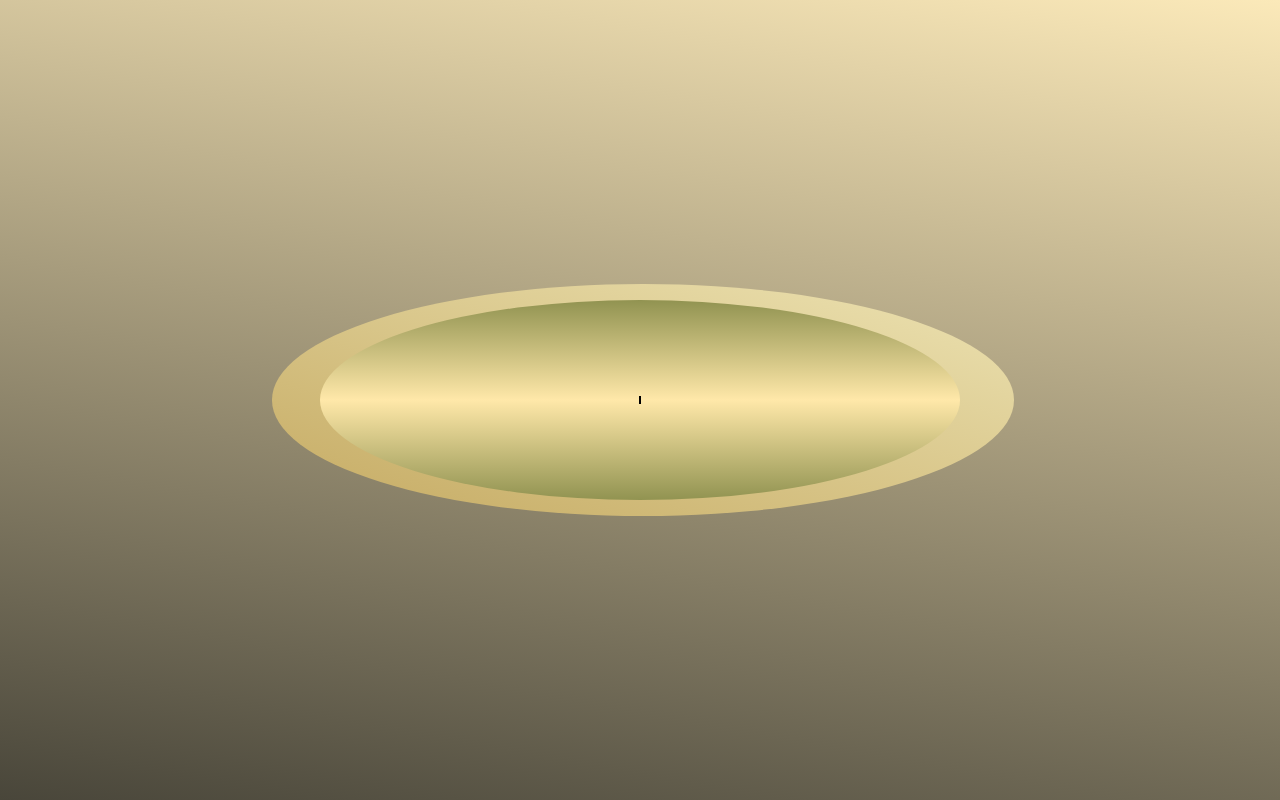
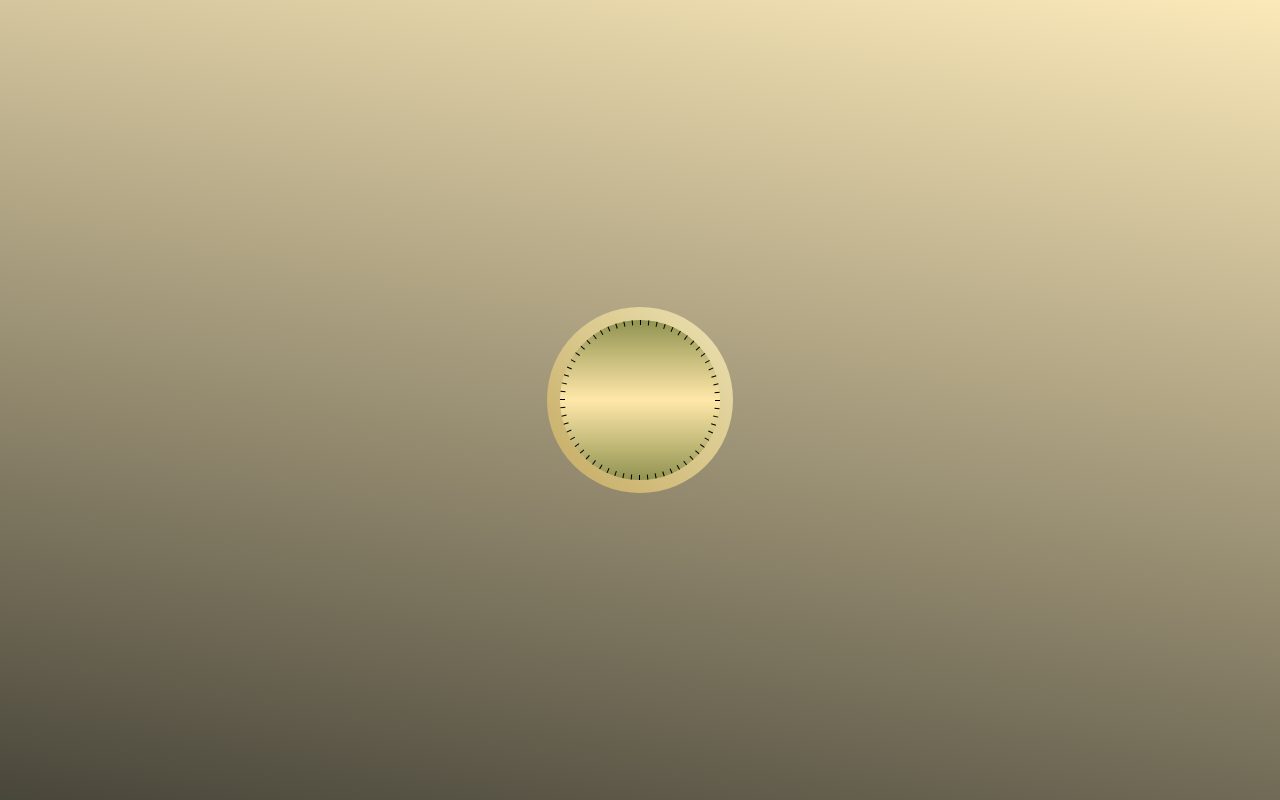
Before and after one commit to GabrielGladykowski/Watch, a React (Create React App) app in the folder my-app/: page / in a window 1280 px wide. Built offline with nearby package versions, Linux system fonts and the light colour scheme.

Commit message:
Create 60 points in Dial

```diff
--- a/my-app/src/components/Watch.styled.tsx
+++ b/my-app/src/components/Watch.styled.tsx
@@ -10,5 +10,4 @@ export const WatchStyled = styled.section`
     position: relative;
     background: ${COLORS.BACKGROUND_LIGHT_COLOR};
     background: linear-gradient(190deg, ${COLORS.BACKGROUND_LIGHT_COLOR} 0%, ${COLORS.BACKGROUND_DARK_COLOR} 100%);
-    z-index: -200;
 `
--- a/my-app/src/components/bezel/Bezel.styled.tsx
+++ b/my-app/src/components/bezel/Bezel.styled.tsx
@@ -2,20 +2,11 @@ import styled from "styled-components";
 import { COLORS } from "../../const/COLORS";
 
 export const BezelStyled = styled.div`
-    display: flex;
-    position: absolute;
-    justify-content: center;
-    align-items: center;
-    width: 50vw;
-    height: 25vh;
-    background: ${COLORS.DIAL_LIGHT_COLOR};
-background: linear-gradient(180deg, ${COLORS.DIAL_DARK_COLOR} 0%, ${COLORS.DIAL_LIGHT_COLOR} 50%, ${COLORS.DIAL_DARK_COLOR} 100%);
-    border-radius: 50%;
-    &::before {
-        position: absolute;
-        content: "";
-        width: 58vw;
-        height: 29vh;
+        display: flex;
+        justify-content: center;
+        align-items: center;
+        width: 185.6px;
+        height: 185.6px;
         background-image: -webkit-linear-gradient(
             to top right,
             ${COLORS.BEZEL_LIGHT_BACKGROUND_COLOR},
@@ -28,7 +19,5 @@ background: linear-gradient(180deg, ${COLORS.DIAL_DARK_COLOR} 0%, ${COLORS.DIAL_
         );
         top: -8%;
         left: -7.5%;
-        z-index: -100;
         border-radius: 50%;
-    }
 `
--- a/my-app/src/components/dial/Dial.styled.tsx
+++ b/my-app/src/components/dial/Dial.styled.tsx
@@ -1,12 +1,15 @@
 import styled from "styled-components";
 import { COLORS } from "../../const/COLORS";
 
+
 export const DialStyled = styled.div`
-
+    display: flex;
+    position: relative;
+    justify-content: center;
+    align-items: center;
+    width: 160px;
+    height: 160px;
+    background: ${COLORS.DIAL_LIGHT_COLOR};
+    background: linear-gradient(180deg, ${COLORS.DIAL_DARK_COLOR} 0%, ${COLORS.DIAL_LIGHT_COLOR} 50%, ${COLORS.DIAL_DARK_COLOR} 100%);
+    border-radius: 50%;
 `
-
-export const DialPoint = styled.div`
-    width: .2vw;
-    height: 1vh;
-    background-color: ${COLORS.BLACK_COLOR};
-`
--- a/my-app/src/components/dial/Dial.tsx
+++ b/my-app/src/components/dial/Dial.tsx
@@ -1,8 +1,13 @@
 import React from "react";
-import { DialPoint, DialStyled } from "./Dial.styled";
+import { DialStyled } from "./Dial.styled";
+import { ARRAY_FROM_POINTS } from "./points/Point.data";
+import { PointStyled, PointWrapperStyled } from "./points/Point.styled";
+import { Points } from "./points/Points";
 
 export const Dial = () => (
-    <DialStyled>
-        <DialPoint />
-    </DialStyled>
+        <DialStyled>
+                {ARRAY_FROM_POINTS.map((props, index) => (
+                        <Points key={index} {...props}/>
+                ))}
+        </DialStyled>
 )
--- a/my-app/src/components/dial/DialPoints.data.ts
+++ /dev/null
@@ -1,3 +0,0 @@
-import React from "react";
-
-const NUMBERS: number[] = [5,10,15,20,25,30,35,40,45,50,55,60];
--- /dev/null
+++ b/my-app/src/components/dial/points/Point.data.ts
@@ -0,0 +1,15 @@
+import { type } from "os";
+import { COLORS } from "../../../const/COLORS";
+
+export const POINTS = (index: number) =>  ({
+    SMALL: {
+        width: '1px',
+        height: '5px',
+        backgroundColor: `${COLORS.BLACK_COLOR}`,
+        transform: `rotate(${index * 6}deg)`
+    }
+})
+
+export const ARRAY_FROM_POINTS = Array.from({ length: 60 }, (element, index) => POINTS(index).SMALL)
+
+export type typeOfPoints = typeof ARRAY_FROM_POINTS[number];
--- /dev/null
+++ b/my-app/src/components/dial/points/Point.styled.tsx
@@ -0,0 +1,27 @@
+import { type } from "@testing-library/user-event/dist/type";
+import { Transform } from "stream";
+import styled from "styled-components"
+import { COLORS } from "../../../const/COLORS"
+import { typeOfPoints } from "./Point.data"
+
+type x = {
+    transform: typeOfPoints['transform']
+}
+
+export const PointWrapperStyled = styled.div<x>`
+    display: flex;
+    justify-content: center;
+    align-items: flex-start;
+    transform: ${(props) => props.transform};
+    position: absolute;
+    width: fit-content;
+    height: 80px;
+    top: 0;
+    transform-origin: left bottom;
+`;
+
+export const PointStyled = styled.div<Omit<typeOfPoints, 'transform'>>`
+    width: ${(props) => props.width};
+    height: ${(props) => props.height};
+    background-color: ${(props) => props.backgroundColor};
+`;
--- /dev/null
+++ b/my-app/src/components/dial/points/Points.tsx
@@ -0,0 +1,9 @@
+import React from "react";
+import { ARRAY_FROM_POINTS, POINTS, typeOfPoints } from "./Point.data";
+import { PointStyled, PointWrapperStyled } from "./Point.styled";
+
+export const Points = ({transform, ...props}: typeOfPoints) => (
+    <PointWrapperStyled transform={transform}>
+        <PointStyled  {...props}/>
+    </PointWrapperStyled>
+)
```
